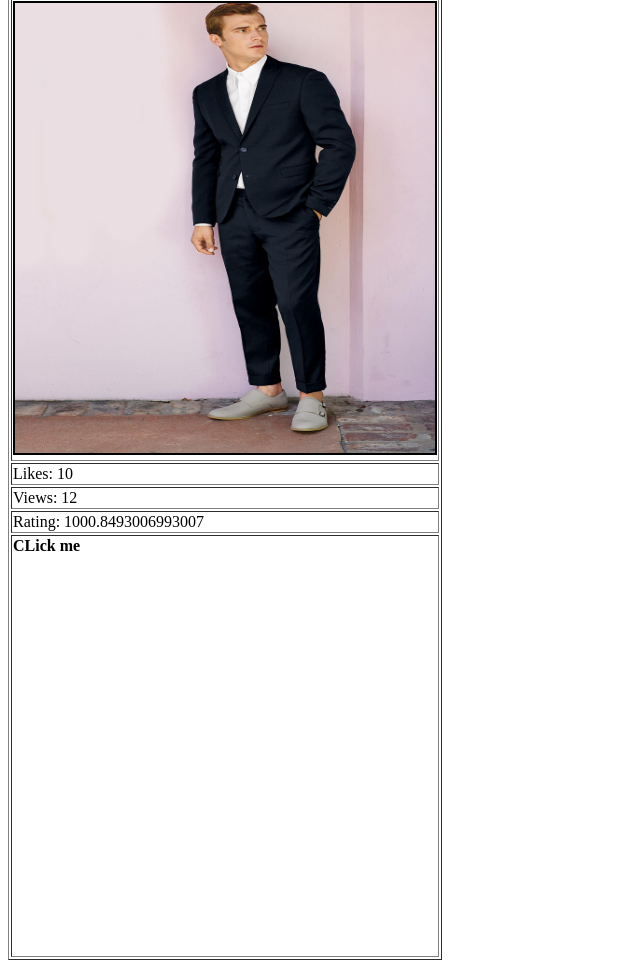
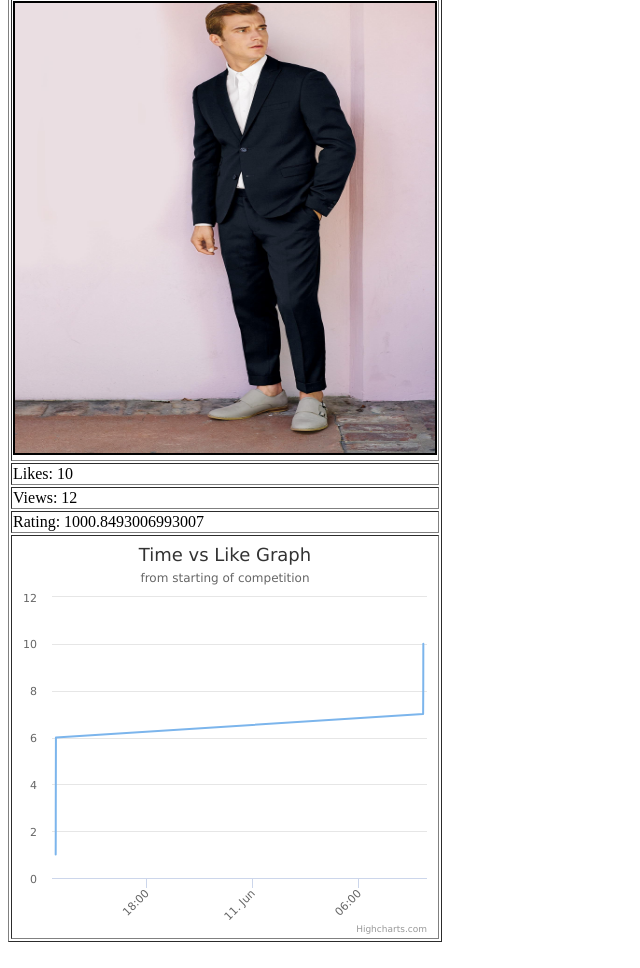
Before and after one commit to narutoadi/Fashionista, a Django app: a page that uses CompeteFashion/templates/FashionPoll/show_profile.html in a window 1280 px wide. Shown: the part 395-1363 px from the top of the page, without its empty margins (0-640 px from the left). After the commit the page ends 1337 px from the top, so only its background shows below. Run offline with Django 3.2, Linux system fonts and the light colour scheme; data comes from the database, SQL or seed files in the repository; both versions use the stored data as it was after the commit.

Commit message:
Graph done

```diff
--- a/CompeteFashion/FashionPoll/urls.py
+++ b/CompeteFashion/FashionPoll/urls.py
@@ -13,5 +13,5 @@ urlpatterns = [
     url(r'^like-picture/$', views.like_picture, name='like-picture'),
     url(r'^rank-list/$', views.rank_list, name='rank-list'),
     url(r'^user/(?P<username>[\w.@+-]+)/$', views.show_profile, name='show-profile'),
-    url(r'^graph/$', views.graph, name='graph'),
+    url(r'^graph/(?P<username>[\w.@+-]+)/$', views.graph, name='graph'),
 ]
--- a/CompeteFashion/FashionPoll/views.py
+++ b/CompeteFashion/FashionPoll/views.py
@@ -7,7 +7,9 @@ from django.contrib.auth.decorators import login_required
 from FashionPoll.models import Fashionista, UserProfile, Order
 from django.contrib.auth.models import User
 from django.core import serializers
+from datetime import datetime
 import json
+import datetime
 # Create your views here.
 def index(request):
 	context_dict = {}
@@ -181,7 +183,7 @@ def like_picture(request):
 		unliked_id = request.GET['unliked']
 		unliked = User.objects.get(id = unliked_id)
 		pic_id = request.GET['pic_id1']
-		instance = Order(liker = liker, liked = liked, unliked = unliked)
+		instance = Order(liker = liker, liked = liked, unliked = unliked, created_at = datetime.now())
 		instance.save()
 	else:
 		print("dipchik")
@@ -268,20 +270,33 @@ def show_profile(request, username):
 	context_dict = {'user1' : user1, 'user1_profile' : user1_profile, 'user1_fashionista' : user1_fashionista, }
 	return render(request, 'FashionPoll/show_profile.html',context_dict)
 
-def graph(request):
+def graph(request,username):
 	print("Graph is working")
-	username1 = request.GET['username']
+	username1 = username
 	user = User.objects.get(username = username1)
 	obj1 = Order.objects.filter(liked = user).order_by('created_at')
-	obj2 = obj1.objects.value_list('created_at')
+	obj2 = obj1.values_list('created_at')
+	data = []
+	count = 1
+	for element in obj2:
+		x=[]
+		a = element[0]
+		print("a = ")
+		print(a)
+		a1 = datetime.datetime(a.year,a.month,a.day,a.hour,a.minute,a.second)
+		print("a1 = ")
+		print(a1)
+		b = datetime.datetime(1970,1,1,0,0,0,)
+		print("b = ")
+		print(b)
+		c = (a1-b).total_seconds()
+		d = int(c*1000)
+		x.append(d)
+		x.append(count)
+		count = count+1
+		data.append(x)
 
-	s = "["
-	val = 1
-	for element in obj2:
-		s = s + "["+element+","+val+"],"
-		val = val+1
-	s = s+"]"
-	print(s)
-	s = json.dumps(s)
+	print(data)
+	s = json.dumps(data)
 	print(s)
 	return HttpResponse(s, content_type = "application/json")
--- a/CompeteFashion/static/FashionPoll/js/chart.js
+++ b/CompeteFashion/static/FashionPoll/js/chart.js
@@ -1,16 +1,25 @@
 $(document).ready(function() {
-    $('#xyz').click(function(){
-        var options = {
-            chart: {
-                renderTo: 'container',
-                type: 'spline'
-            },
-            series: [{}]
-        };
-        var username1 = $('#username').attr("username");
-        $.get('/FashionPoll/graph/',{ username : username1 } function(data) {
-            options.series[0].data = data;
-            var chart = new Highcharts.Chart(options);
-        });
+
+    // time vs like graph
+     var graph = {
+        chart: {
+            renderTo: 'container',
+            type: 'line',
+        },
+        legend: {enabled: false},
+        title: {text: 'Time vs Like Graph'},
+        subtitle: {text: 'from starting of competition'},
+        xAxis: {type: 'datetime', dateTimeLabelFormats:{ month:'%e.%b', year:'%b' }, labels: {rotation: -45}},
+        yAxis: {title: {text: null}},
+        series: [{}],
+    };
+    var uname = $('#username').attr("uname");
+    var graphUrl = "/FashionPoll/graph/"+uname+"/";
+    $.getJSON(graphUrl,
+        function(data) {
+            graph.series[0].name = 'Likes';
+            graph.series[0].data = data;
+            var chart = new Highcharts.Chart(graph);
     });
-});
+
+} );
--- a/CompeteFashion/templates/FashionPoll/show_profile.html
+++ b/CompeteFashion/templates/FashionPoll/show_profile.html
@@ -20,7 +20,7 @@
 			<td><img src="{{ MEDIA_URL }}{{ user1_profile.profile_picture }}" alt="{{ user1.first_name }}'s profile picture" border=1 height=200px width=200px></img></td>
 		</tr>
 		<tr>
-			<td id="username" username="{{ user1.username }}"> Username: {{ user1.username }} </td>
+			<td id="username" uname="{{ user1.username }}"> Username: {{ user1.username }} </td>
 		</tr>
 		<tr>
 			<td> DOB: {{ user1_profile.dob }} </td>
@@ -45,7 +45,7 @@
 				<td> Rating: {{ user1_fashionista.rating }} </td>
 			</tr>
 			<tr>
-				<td><b id="xyz"> CLick me </b> <div id="container" style="width:100%; height:400px;"></div> </td>
+				<td> <div id="container" style="width:100%; height:400px;"></div> </td>
 			</tr>
 		{% else %}
 			<tr>
```
Also changed, not shown: CompeteFashion/db.sqlite3.
